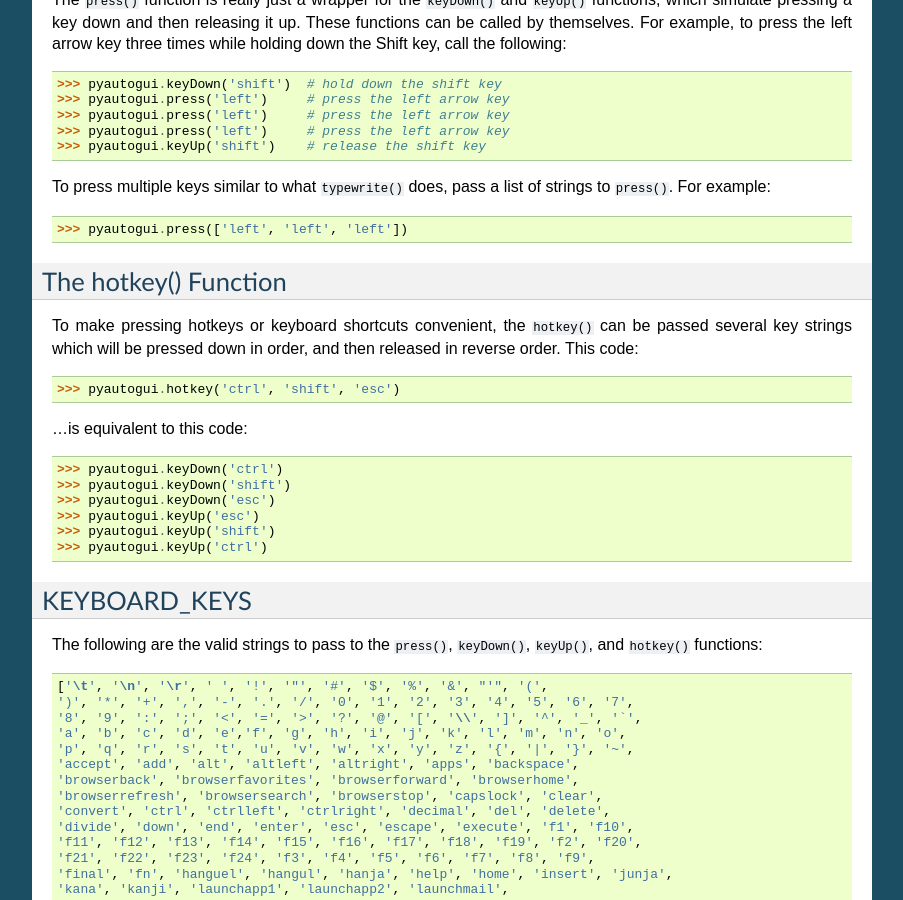
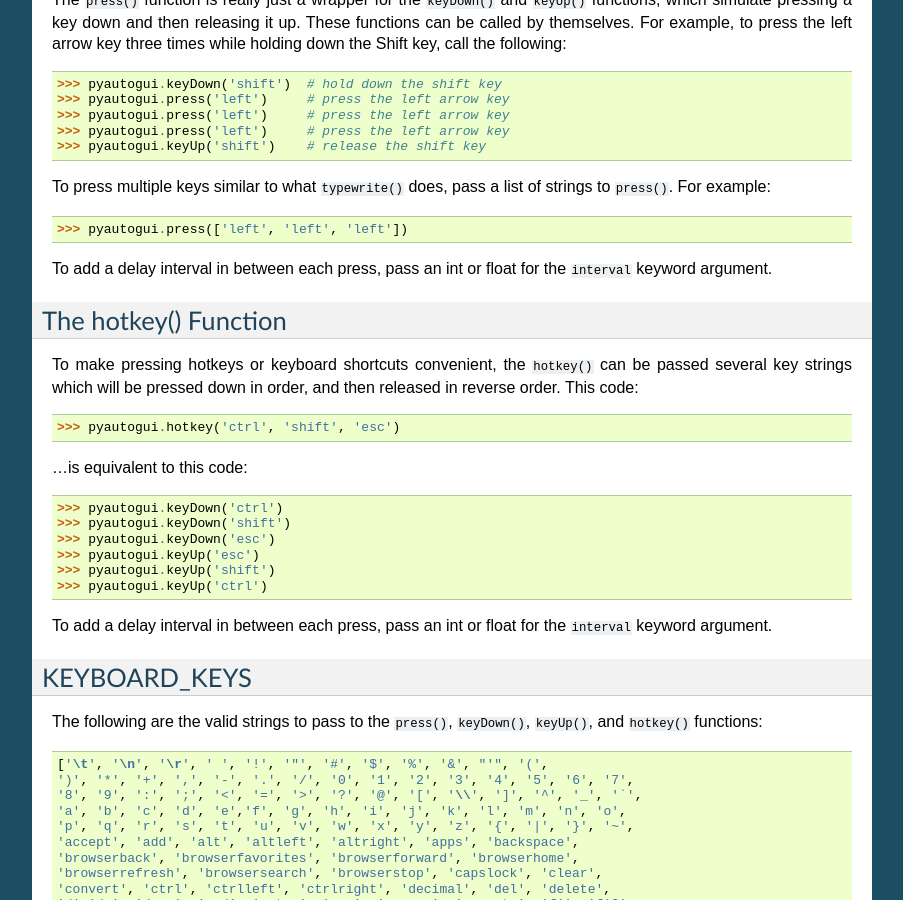
Before and after one commit to asweigart/pyautogui, a Sphinx documentation site: the page built from docs/keyboard.rst, in a window 1280 px wide and 900 px high, scrolled down 606 px. Shown: the whole window, without its empty margins (198-1101 px from the left). Built offline with Sphinx 7.4.7, drawn with Linux system fonts in a browser that asks for light colours.

Commit message:
Update keyboard.rst
The keyword argument "interval" is in some docstrings but is not always in the official documentation. It should be in the official doc, because on my computer, the function hotkey works much better if "interval" is a little bigger than zero.

```diff
--- a/docs/keyboard.rst
+++ b/docs/keyboard.rst
@@ -47,6 +47,7 @@
 
     >>> pyautogui.press(['left', 'left', 'left'])
 
+To add a delay interval in between each press, pass an int or float for the ``interval`` keyword argument.
 
 The hotkey() Function
 =====================
@@ -68,6 +69,7 @@
     >>> pyautogui.keyUp('shift')
     >>> pyautogui.keyUp('ctrl')
 
+To add a delay interval in between each press, pass an int or float for the ``interval`` keyword argument.
 
 KEYBOARD_KEYS
 =============
```
